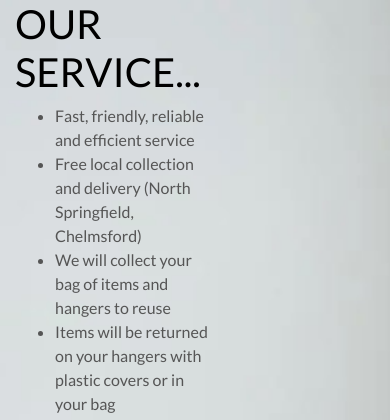
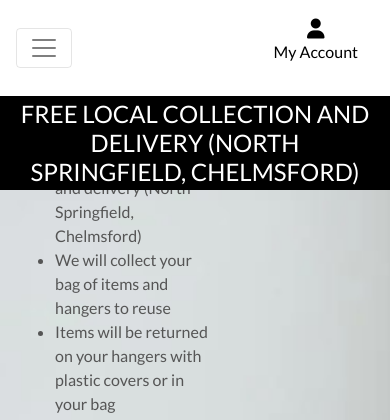
Before and after one commit to NigelFell/CI_MS4_Ironing_Buddy, a Django app: page / in a window 390 px wide. Shown: the top 420 px of the page. Run offline with Django 3.2, Linux system fonts and the light colour scheme; some libraries are stand-ins or nearby versions.

Commit message:
feat: added mobile header and main navbar

```diff
--- a/static/css/base.css
+++ b/static/css/base.css
@@ -56,6 +56,10 @@ body {
     border: 1px solid black !important;
 }
 
+.bg-black {
+    background: #000 !important;
+}
+
 /* -------------------------------- Media Queries */
 
 /* Slightly larger container on xl screens */
--- a/templates/base.html
+++ b/templates/base.html
@@ -66,6 +66,20 @@
               </ul>
           </div>
       </div>
+      <div class="row bg-white">
+        <nav class="navbar navbar-expand-lg navbar-light w-100">
+            <button class="navbar-toggler" type="button" data-toggle="collapse" data-target="#main-nav" aria-controls="main-nav" aria-expanded="false" aria-label="Toggle navigation">
+                <span class="navbar-toggler-icon"></span>
+            </button>
+            {% include 'includes/mobile-top-header.html' %}
+            {% include 'includes/main-nav.html' %}
+        </nav>
+      </div>
+      <div id="delivery-banner" class="row text-center">
+          <div class="col bg-black text-white">
+              <h4 class="logo-font my-1">Free local collection and delivery (North Springfield, Chelmsford)</h4>
+          </div>
+      </div>
     </header>
 
     {% if messages %}
--- /dev/null
+++ b/templates/includes/main-nav.html
@@ -0,0 +1,50 @@
+<div class="collapse navbar-collapse" id="main-nav">
+    <ul class="navbar-nav w-auto mx-auto">
+        <li class="nav-item dropdown">
+            <a class="logo-font font-weight-bold nav-link text-black mr-5" href="#" id="all-products-link" data-toggle="dropdown" aria-haspopup="true" aria-expanded="false">
+                All Products
+            </a>
+            <div class="dropdown-menu border-0" aria-labelledby="all-products-link">
+                <a href="" class="dropdown-item">By Price</a>
+                <a href="" class="dropdown-item ">By Rating</a>
+                <a href="" class="dropdown-item ">By Category</a>
+                <a href="" class="dropdown-item">All Products</a>
+            </div>
+        </li>
+
+        <li class="nav-item dropdown">
+            <a class="logo-font font-weight-bold nav-link text-black mr-5" href="#" id="clothing-link" data-toggle="dropdown" aria-haspopup="true" aria-expanded="false">
+                Clothing
+            </a>
+            <div class="dropdown-menu border-0" aria-labelledby="clothing-link">
+                <a href="" class="dropdown-item">Activewear &amp; Essentials</a>
+                <a href="" class="dropdown-item">Jeans</a>
+                <a href="" class="dropdown-item">Shirts</a>
+                <a href="" class="dropdown-item">All Clothing</a>
+            </div>
+        </li>
+
+        <li class="nav-item dropdown">
+            <a class="logo-font font-weight-bold nav-link text-black mr-5" href="#" id="homeware-link" data-toggle="dropdown" aria-haspopup="true" aria-expanded="false">
+                Homeware
+            </a>
+            <div class="dropdown-menu border-0" aria-labelledby="homeware-link">
+                <a href="" class="dropdown-item">Bed &amp; Bath</a>
+                <a href="" class="dropdown-item">Kitchen &amp; Dining</a>
+                <a href="" class="dropdown-item">All Homeware</a>
+            </div>
+        </li>
+
+        <li class="nav-item dropdown">
+            <a class="logo-font font-weight-bold nav-link text-black" href="#" id="specials-link" data-toggle="dropdown" aria-haspopup="true" aria-expanded="false">
+                Special Offers
+            </a>
+            <div class="dropdown-menu border-0" aria-labelledby="specials-link">
+                <a href="" class="dropdown-item">New Arrivals</a>
+                <a href="" class="dropdown-item">Deals</a>
+                <a href="" class="dropdown-item">Clearance</a>
+                <a href="" class="dropdown-item">All Specials</a>
+            </div>
+        </li>
+    </ul>
+</div>
--- /dev/null
+++ b/templates/includes/mobile-top-header.html
@@ -0,0 +1,22 @@
+<ul>
+    <li class="list-inline-item dropdown">
+        <a class="text-black nav-link d-block d-lg-none" href="#" id="user-options" data-toggle="dropdown" aria-haspopup="true" aria-expanded="false">
+          <div class="text-center">
+              <div><i class="fas fa-user fa-lg"></i></div>
+              <p class="my-0">My Account</p>
+          </div>
+      </a>
+      <div class="dropdown-menu border-0" aria-labelledby="user-options">
+          {% if request.user.is_authenticated %}
+              {% if request.user.is_superuser %}
+                  <a href="{% url 'account_logout' %}" class="dropdown-item">Product Management</a>
+              {% endif %}
+              <a href="" class="dropdown-item">My Profile</a>
+              <a href="{% url 'account_logout' %}" class="dropdown-item">Logout</a>
+          {% else %}
+              <a href="{% url 'account_signup' %}" class="dropdown-item">Register</a>
+              <a href="{% url 'account_login' %}" class="dropdown-item">Login</a>
+          {% endif %}
+      </div>
+    </li>
+</ul>
```
